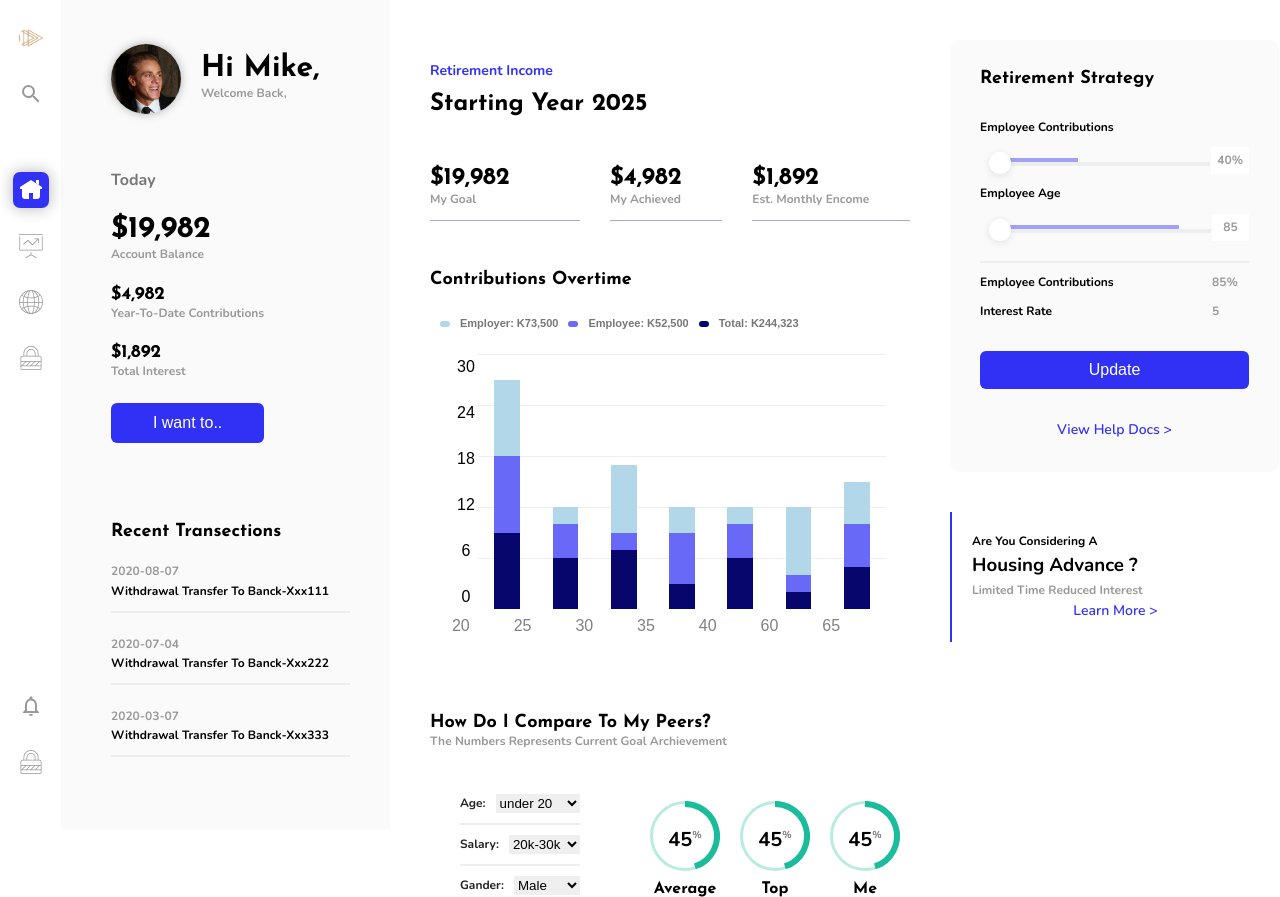
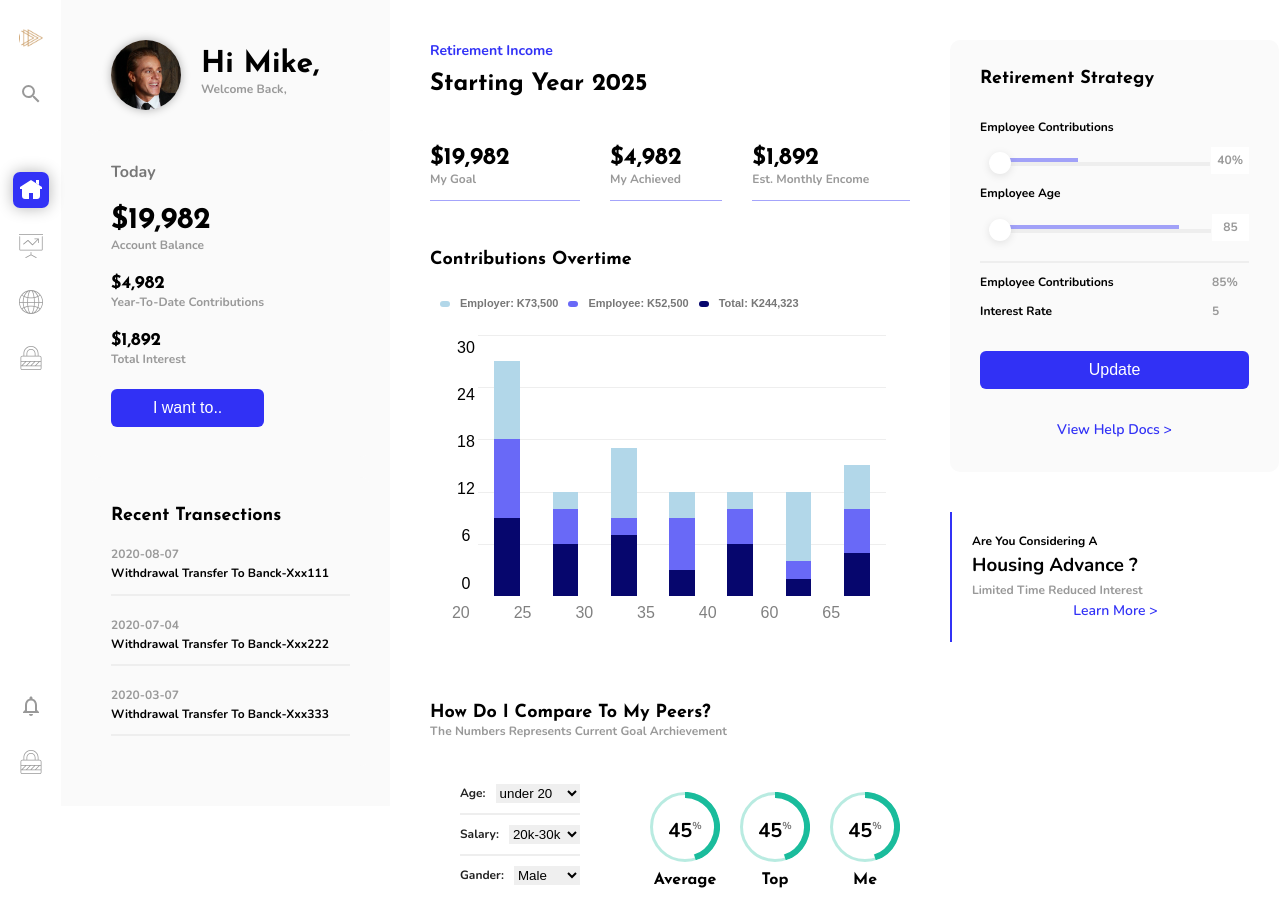
Before and after one commit to Er-Rahul-Tiwari/newDashboard, a PHP site: page / in a window 1280 px wide. Run offline with PHP 8.4, Linux system fonts and the light colour scheme.

Commit message:
--- Auto-Git Commit ---

```diff
--- a/css/style.css
+++ b/css/style.css
@@ -526,7 +526,7 @@
 
 .homes {
   grid-column: col-start 3 / col-end 6;
-  padding: 6rem 4rem; }
+  padding: 4rem; }
   @media only screen and (max-width: 37.5em) {
     .homes {
       grid-column: full-start / full-end; } }
--- a/sass/_home.scss
+++ b/sass/_home.scss
@@ -1,6 +1,6 @@
 .homes {
     grid-column: col-start 3 / col-end 6;
-    padding: 6rem 4rem;
+    padding: 4rem;
     @media only screen and (max-width: $bp-small) {
         grid-column: full-start / full-end;
     }
```
